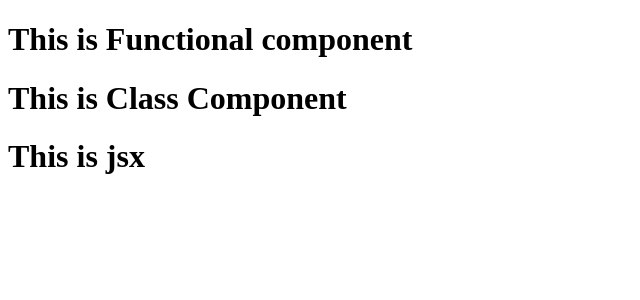
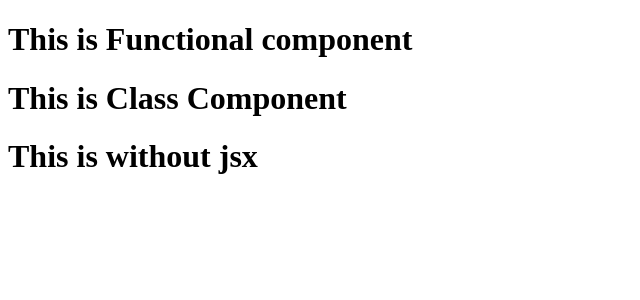
Before and after one commit to mk-Guvi/React-Learning, a React (Vite) app: page / in a window 1280 px wide. Shown: the top 300 px of the page, without its empty margins (0-640 px from the left). Built offline with nearby package versions, Linux system fonts and the light colour scheme.

Commit message:
without JSX

```diff
--- a/components/jsx.js
+++ b/components/jsx.js
@@ -1,11 +1,22 @@
 import React from "react";
 //With JSX
-function jsx() {
-  return (
-    <div className="any">
-      <h1 id="anything">This is jsx</h1>
-    </div>
+//function jsx() {
+// return (
+//   <div className="any">
+//     <h1 id="anything">This is jsx</h1>
+//   </div>
+// );
+//}
+
+//Without Jsx
+//It requires minimum 3 parameters  for every tag
+function NoJsx() {
+  return React.createElement(
+    "div",
+    { id: "any", className: "any" },
+    React.createElement("h1", null, "This is without jsx")
   );
 }
 
-export default jsx;
+//export default jsx;
+export default NoJsx;
```
